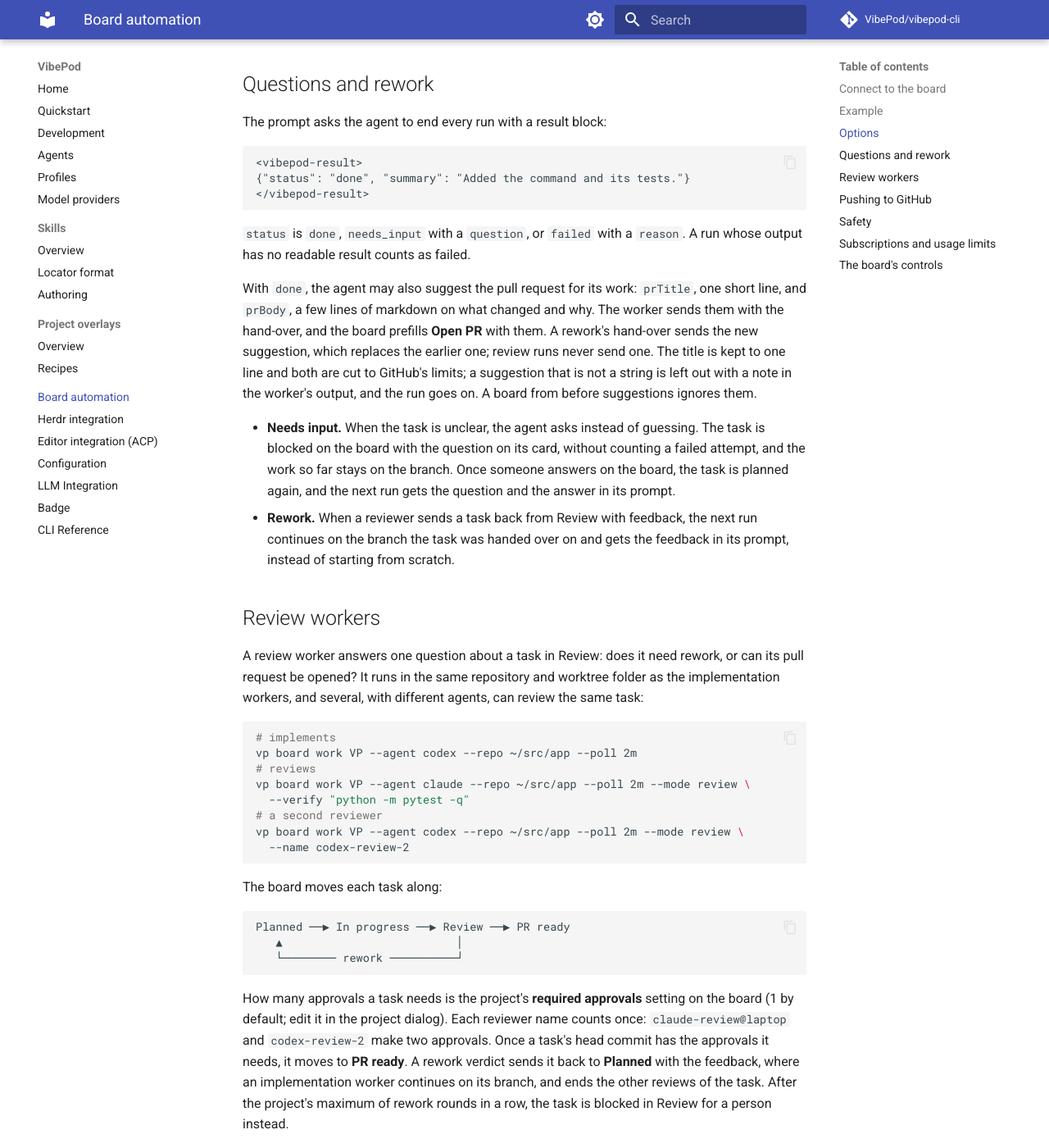
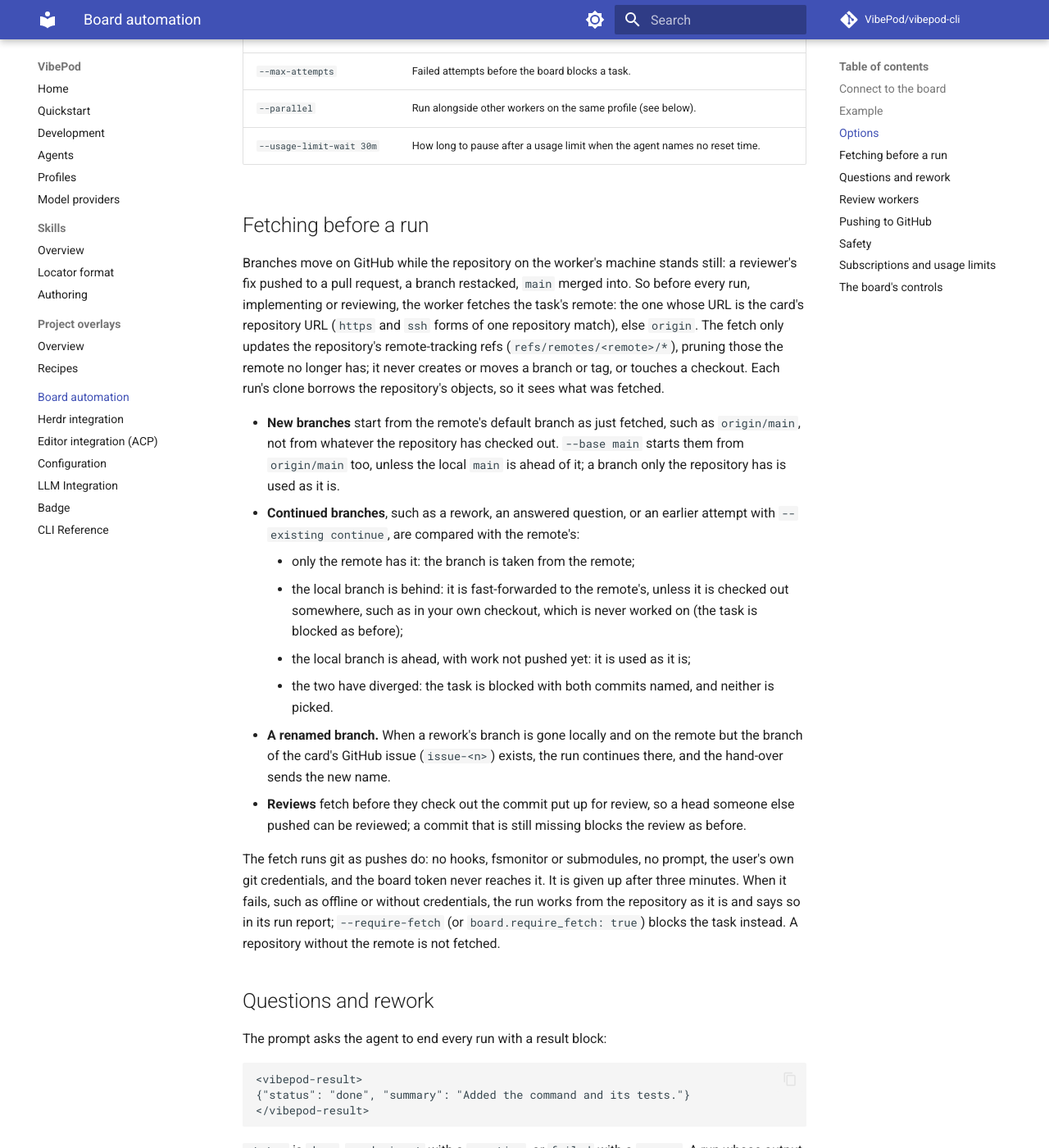
Before and after one commit to VibePod/vibepod-cli, an MkDocs documentation site: the page built from docs/board.md, in a window 1280 px wide and 1400 px high, scrolled down 3341 px. Shown: the whole window at 82% size. Built offline with MkDocs 1.6.1 and Material for MkDocs 9.7.7, drawn with Linux system fonts in a browser that asks for light colours; comment, search, counter and statistics services are not loaded; some of the changed text lies outside the part shown.

Commit message:
Describe fetching before a run in the board docs

```diff
--- a/docs/board.md
+++ b/docs/board.md
@@ -8,19 +8,23 @@
 1. **Claim** the next planned task in the board's work order. Tasks whose
    dependencies are not done, blocked tasks and tasks someone holds are
    skipped. The card moves to In Progress, with the worker as its holder.
-2. **Check out** the task's branch in a clone of the repository of its own,
+2. **Fetch** the task's remote, so that the run starts from the latest
+   branches: a new branch from the remote's default branch, a continued one
+   from where the remote has it (see
+   [Fetching before a run](#fetching-before-a-run)).
+3. **Check out** the task's branch in a clone of the repository of its own,
    next to the repository. The clone shares the repository's objects, so it is
    quick to make; the repository and its checkouts are left alone.
-3. **Run the agent** headless, like `vp task create`, in that clone, with the
+4. **Run the agent** headless, like `vp task create`, in that clone, with the
    task's title, description and acceptance criteria as the prompt. The agent
    commits its work; anything it leaves uncommitted is committed for it. It
    ends its run with a short structured result: done, needs input (with its
    question), or failed (with the reason).
-4. **Verify** with an optional command, such as the test suite, run in the
+5. **Verify** with an optional command, such as the test suite, run in the
    clone.
-5. **Bring the branch back** into the repository: only the task's branch, and
+6. **Bring the branch back** into the repository: only the task's branch, and
    only forward (see [Safety](#safety)).
-6. **Hand over** the task to Review with its branch name, or give it back to
+7. **Hand over** the task to Review with its branch name, or give it back to
    Planned (or block it) with a note saying why.
 
 Every run adds a report to its task on the board: the agent's summary, the
@@ -101,10 +105,11 @@ vp board work VP --agent codex --repo ~/src/app --poll 2m
 | `--poll 2m` | When no task is left, wait and look again instead of exiting. |
 | `--repo` | The repository to work in. Defaults to the task's local repository path on the board. |
 | `--worktree-dir` | Where the task clones go, one folder per task. Defaults to `<repo>-worktrees` next to the repository. |
-| `--base` | Where new branches start, and what a review diffs the branch against. Defaults to the repository's current branch. |
+| `--base` | Where new branches start, and what a review diffs the branch against. A branch the remote has is taken from the remote, unless the repository's is ahead of it. Defaults to the remote's default branch as just fetched, such as `origin/main`; for a repository without the remote, its current branch. |
 | `--branch-template` | The branch name, from `{issue}` (GitHub issue number), `{number}` (task number), `{key}` (`vp-12`) and `{project}` (`vp`). Defaults to `issue-{issue}`; a task without a GitHub issue gets `{key}`, such as `vp-12`. |
 | `--existing continue\|refuse` | When the task's branch exists, such as from an earlier attempt: continue on it (default) or refuse, which blocks the task. |
 | `--keep-worktree` | Keep the task's clone after the hand-over or review; by default it is removed, and the branch stays in the repository. |
+| `--require-fetch` | Block a task whose remote cannot be fetched, instead of working from the repository as it is (see [Fetching before a run](#fetching-before-a-run)). `board.require_fetch: true` in the config does the same. |
 | `--no-push` | Never push a branch for the board: neither an approved one nor on request (see [Pushing to GitHub](#pushing-to-github)). `board.push: false` in the config does the same. |
 | `--profile`, `--provider`, `--ikwid`, `-e/--env`, `--network`, `--no-overlay` | Passed to every agent run, as for `vp task create`. |
 | `--timeout 2h` | Time limit per task (`none` for no limit). |
@@ -113,6 +118,45 @@ vp board work VP --agent codex --repo ~/src/app --poll 2m
 | `--max-attempts` | Failed attempts before the board blocks a task. |
 | `--parallel` | Run alongside other workers on the same profile (see below). |
 | `--usage-limit-wait 30m` | How long to pause after a usage limit when the agent names no reset time. |
+
+## Fetching before a run
+
+Branches move on GitHub while the repository on the worker's machine stands
+still: a reviewer's fix pushed to a pull request, a branch restacked, `main`
+merged into. So before every run, implementing or reviewing, the worker
+fetches the task's remote: the one whose URL is the card's repository URL
+(`https` and `ssh` forms of one repository match), else `origin`. The
+fetch only updates the repository's remote-tracking refs
+(`refs/remotes/<remote>/*`), pruning those the remote no longer has; it never
+creates or moves a branch or tag, or touches a checkout. Each run's clone
+borrows the repository's objects, so it sees what was fetched.
+
+- **New branches** start from the remote's default branch as just fetched,
+  such as `origin/main`, not from whatever the repository has checked out.
+  `--base main` starts them from `origin/main` too, unless the local `main`
+  is ahead of it; a branch only the repository has is used as it is.
+- **Continued branches**, such as a rework, an answered question, or an
+  earlier attempt with `--existing continue`, are compared with the remote's:
+    - only the remote has it: the branch is taken from the remote;
+    - the local branch is behind: it is fast-forwarded to the remote's, unless
+      it is checked out somewhere, such as in your own checkout, which is
+      never worked on (the task is blocked as before);
+    - the local branch is ahead, with work not pushed yet: it is used as it is;
+    - the two have diverged: the task is blocked with both commits named, and
+      neither is picked.
+- **A renamed branch.** When a rework's branch is gone locally and on the
+  remote but the branch of the card's GitHub issue (`issue-<n>`) exists, the
+  run continues there, and the hand-over sends the new name.
+- **Reviews** fetch before they check out the commit put up for review, so a
+  head someone else pushed can be reviewed; a commit that is still missing
+  blocks the review as before.
+
+The fetch runs git as pushes do: no hooks, fsmonitor or submodules, no
+prompt, the user's own git credentials, and the board token never reaches it.
+It is given up after three minutes. When it fails, such as offline or
+without credentials, the run works from the repository as it is and says so
+in its run report; `--require-fetch` (or `board.require_fetch: true`) blocks
+the task instead. A repository without the remote is not fetched.
 
 ## Questions and rework
 
@@ -142,8 +186,9 @@ A board from before suggestions ignores them.
   Once someone answers on the board, the task is planned again, and the next
   run gets the question and the answer in its prompt.
 - **Rework.** When a reviewer sends a task back from Review with feedback, the
-  next run continues on the branch the task was handed over on and gets the
-  feedback in its prompt, instead of starting from scratch.
+  next run continues on the branch the task was handed over on, as the remote
+  has it when it is further along there, and gets the feedback in its prompt,
+  instead of starting from scratch.
 
 ## Review workers
 
@@ -186,8 +231,10 @@ For each task, a review worker:
    the claim names the commit the hand-over put up for review.
 2. **Checks out** exactly that commit, detached, in a clone of its own
    (`<worktree-dir>/review-<key>-<worker>`), so reviewers of one task never
-   share one. No branch of the repository is created or moved. A missing
-   branch or commit blocks the task in Review with the reason.
+   share one. It fetches the task's remote first, so a commit someone else
+   pushed can be reviewed (see [Fetching before a run](#fetching-before-a-run)).
+   No branch of the repository is created or moved. A branch or commit that
+   is still missing blocks the task in Review with the reason.
 3. **Runs the agent** with a review prompt: the task's title, description and
    acceptance criteria, its history (questions, answers, earlier feedback and
    reviews), and the base to inspect `git diff <base>...HEAD` and the commit
@@ -307,7 +354,10 @@ The agent runs in its container; the worker keeps it there:
   folder is removed when it holds no changes (its branch stays), and otherwise
   the task is blocked until you remove it yourself.
 - A branch checked out in a worktree of the repository, such as in your own
-  checkout, is never worked on: the task is blocked instead.
+  checkout, is never worked on or moved: the task is blocked instead.
+- Fetching before a run only moves the repository's remote-tracking refs. The
+  only branch the worker ever moves is the task's own, and only forward: by
+  the fast-forward to the remote's before a run and by the write-back after it.
 - A repository named by a task on the board must be on the allowed directories list,
   like any `vp task` workspace, before the worker touches it.
 - `--verify` runs on your machine, in the clone, with the agent's changes: it runs
```
Also changed, not shown: docs/configuration.md (+1 -0 lines).
